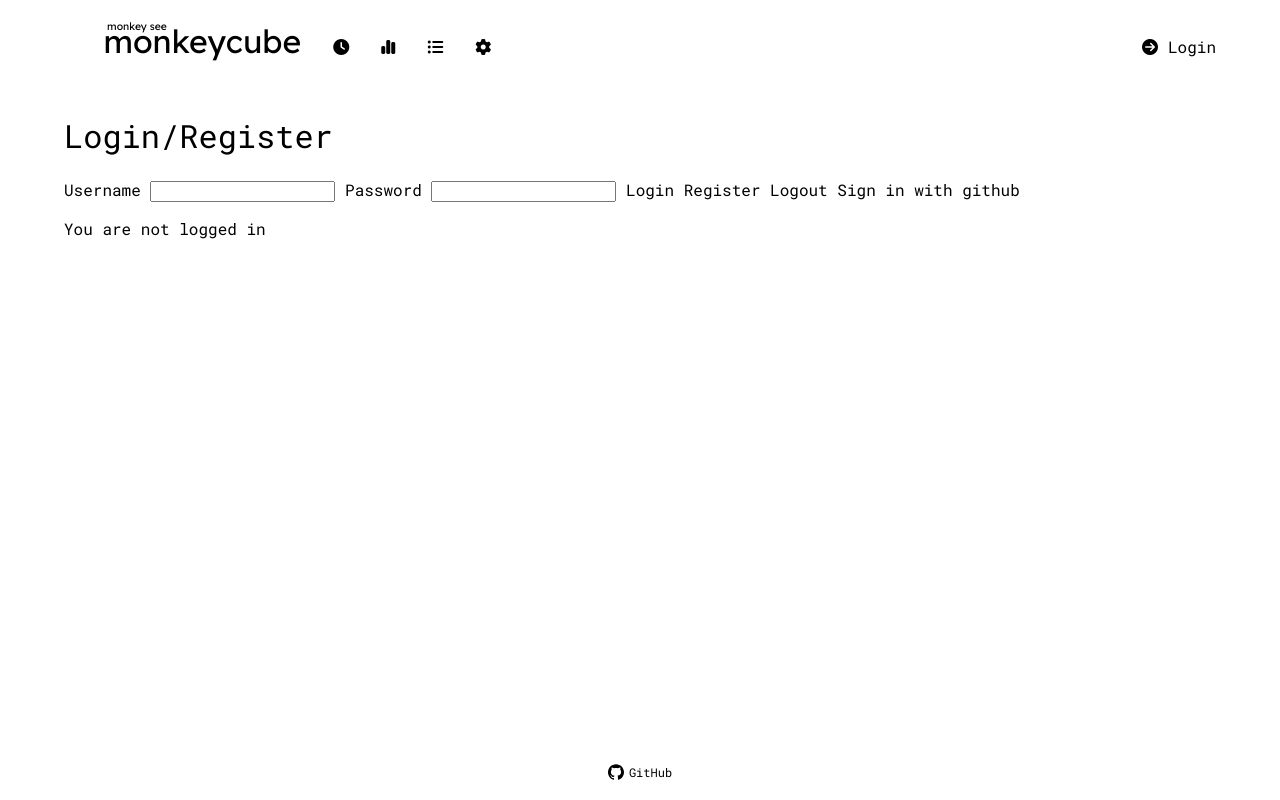
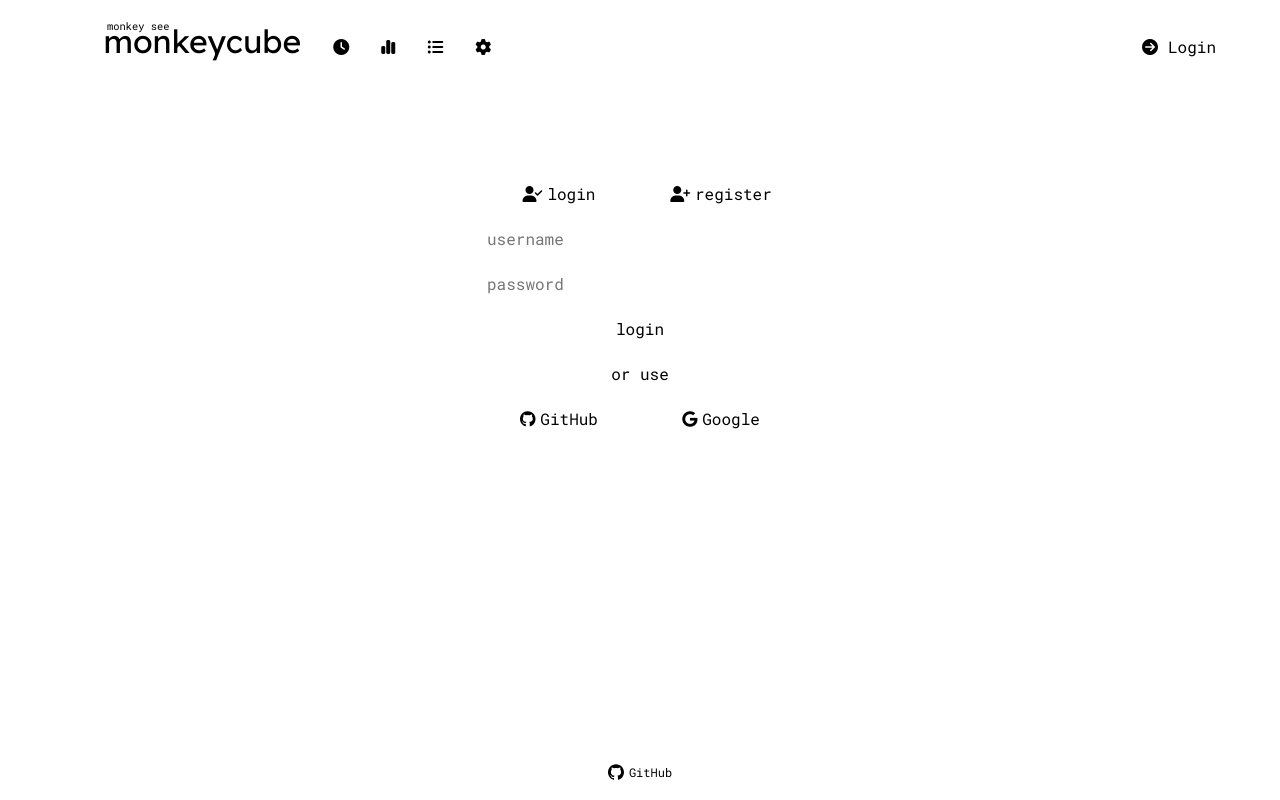
Before and after one commit to Captain7O9/monkeycube, a SvelteKit app: page /login in a window 1280 px wide. Built offline with nearby package versions, Linux system fonts and the light colour scheme; no server answers.

Commit message:
update login page ui

```diff
--- a/package.json
+++ b/package.json
@@ -4,7 +4,7 @@
 	"version": "0.0.1",
 	"type": "module",
 	"scripts": {
-		"dev": "vite dev",
+		"dev": "docker compose start db && vite dev",
 		"dev:host": "vite dev --host",
 		"build": "vite build",
 		"preview": "vite preview",
--- a/src/app.css
+++ b/src/app.css
@@ -25,7 +25,7 @@
 	color: var(--background-color);
 }
 
-body {
+* {
 	font-family: "Roboto Mono", monospace;
 	font-optical-sizing: auto;
 	font-weight: 400;
@@ -62,12 +62,6 @@ button {
 	outline: inherit;
 }
 
-h1, h2, h3, h4, h5, h6 {
-	font-family: "Roboto Mono", serif;
-	font-weight: 400;
-}
-
-
 .hidden {
 	opacity: 0;
 	z-index: -1;
--- a/src/lib/stores/themes.svelte.ts
+++ b/src/lib/stores/themes.svelte.ts
@@ -1,4 +1,4 @@
-import themesList from './list.json';
+import themesList from './themes.json';
 import { MUTATIONS } from '$lib/queries';
 import type { Theme } from '$lib/types';
 import { browser } from '$app/environment';
--- a/src/routes/login/+page.svelte
+++ b/src/routes/login/+page.svelte
@@ -1,32 +1,136 @@
 <script lang="ts">
 	import { enhance } from '$app/forms';
 	import type { ActionData, PageData } from './$types';
+	import { redirect } from '@sveltejs/kit';
 
 	let { form, data }: { form: ActionData; data: PageData } = $props();
+
+	let loginType: 'login' | 'register' = $state('login');
 </script>
 
-<main class="constrain-width">
-	<h1>Login/Register</h1>
-	<form data-sveltekit-reload method="post" action="?/login" use:enhance autocomplete="off">
-		<label>
-			Username
-			<input name="username" />
-		</label>
-		<label>
-			Password
-			<input type="password" name="password" />
-		</label>
-		<button>Login</button>
-		<button formaction="?/register">Register</button>
-		<button formaction="?/logout">Logout</button>
-		<a href="/login/github">Sign in with github</a>
+<main>
+	<form class="register" method="POST" action="?/login" use:enhance autocomplete="off">
+		<button
+			class:selected={loginType === 'login'}
+			onclick={() => {
+				loginType = 'login';
+			}}
+			form="none"><i class="fa-solid fa-user-check"></i>login</button
+		>
+		<button
+			class:selected={loginType === 'register'}
+			onclick={() => {
+				loginType = 'register';
+			}}
+			form="none"><i class="fa-solid fa-user-plus"></i>register</button
+		>
+		<input name="username" placeholder="username" required />
+		<input type="password" name="password" placeholder="password" required />
+		{#if loginType === 'login'}
+			<button class="action" formaction="?/login">login</button>
+		{:else}
+			<!--			<input type="password" name="repeat-password" placeholder="repeat password" required />-->
+			<button class="action" formaction="?/register">register</button>
+		{/if}
+		<div class="separator">or use</div>
+		<button
+			class="provider"
+			onclick={() => {
+				redirect(302, '/login/github');
+			}}><i class="fa-brands fa-github"></i>GitHub</button
+		>
+		<button
+			class="provider"
+			onclick={() => {
+				redirect(302, '/login/google');
+			}}><i class="fa-brands fa-google"></i>Google</button
+		>
 	</form>
+</main>
 
-	<p style:color="red">{form?.message ?? ''}</p>
+<style lang="scss">
+	i {
+		padding-right: 0.3rem;
+	}
 
-	{#if data.user}
-		You are logged in as {data.user.username}
-	{:else}
-		You are not logged in
-	{/if}
-</main>
+	main {
+		flex-grow: 1;
+		margin: 10vh auto;
+
+		form {
+			display: grid;
+			grid-auto-rows: 1fr;
+			grid-template-columns: 1fr 1fr;
+			width: clamp(200px, 25vw, 1000px);
+			gap: 4px;
+
+			button {
+				flex: 1;
+				padding: 10px;
+				color: var(--text-color);
+				background-color: var(--sub-alt-color);
+				border-radius: var(--border-radius);
+			}
+
+			.selected {
+				color: var(--sub-alt-color);
+				background-color: var(--main-color);
+			}
+
+			input {
+				font-size: 1rem;
+				background-color: var(--sub-alt-color);
+				border: solid 2px transparent;
+				border-radius: calc(var(--border-radius) / 1.5);
+				color: var(--text-color);
+				grid-column: span 2;
+				padding: 0 5px;
+
+				&:focus {
+					outline: none;
+					border: solid 2px var(--main-color);
+				}
+			}
+
+			.action {
+				grid-column: span 2;
+			}
+
+			.action:hover,
+			.provider:hover {
+				color: var(--sub-alt-color);
+				background-color: var(--text-color);
+			}
+
+			.separator {
+				position: relative;
+				grid-column: span 2;
+				text-align: center;
+				align-content: center;
+
+				&::before {
+					content: '';
+					background-color: var(--sub-color);
+					position: absolute;
+					left: 0;
+					bottom: 50%;
+					transform: translateY(50%);
+					width: calc(50% - 35px);
+					height: 2px;
+					border-radius: var(--border-radius);
+				}
+				&::after {
+					content: '';
+					background-color: var(--sub-color);
+					position: absolute;
+					right: 0;
+					bottom: 50%;
+					transform: translateY(50%);
+					width: calc(50% - 35px);
+					height: 2px;
+					border-radius: var(--border-radius);
+				}
+			}
+		}
+	}
+</style>
```
Also changed, not shown: src/lib/stores/themes.json (renamed from src/lib/stores/list.json).
